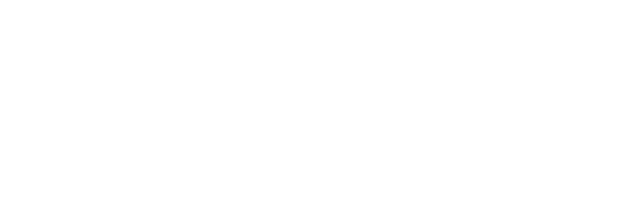
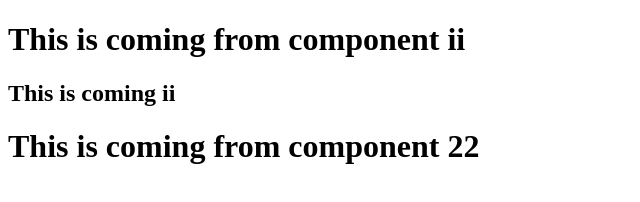
Before and after one commit to tauhidul0821/plan-vue, a plain HTML site: page 4.components.html in a window 1280 px wide. Shown: the whole page, without its empty margins (0-640 px from the left). Drawn offline with Linux system fonts and the light colour scheme.

Commit message:
now know Vue.component

```diff
--- a/4.components.html
+++ b/4.components.html
@@ -10,9 +10,36 @@
 </head>
 
 <body>
+    <div id="component_test">
+        <!-- <testComponent></testComponent> -->
+        <testtecomponent></testtecomponent>
 
+    </div>
+    <div id="component_test1">
+        <Testcomponent></Testcomponent>
+
+    </div>
 
     <script>
+
+        var vm = new Vue({
+            el: '#component_test',
+            components: {
+                'testtecomponent': {
+                    template: `<div><h1>This is coming from component ii</h1> <h2>This is coming  ii</h2></div>`
+                }
+            }
+        });
+
+        // can not use camel case: Unknown custom element: <testcomponent> - did you register the component correctly? For recursive components, make sure to provide the "name" option.
+        Vue.component('Testcomponent', {
+            template: '<div><h1>This is coming from component 22</h1></div>'
+        });
+
+        var vm2 = new Vue({
+            el: '#component_test1'
+        });
+
 
     </script>
 
```
